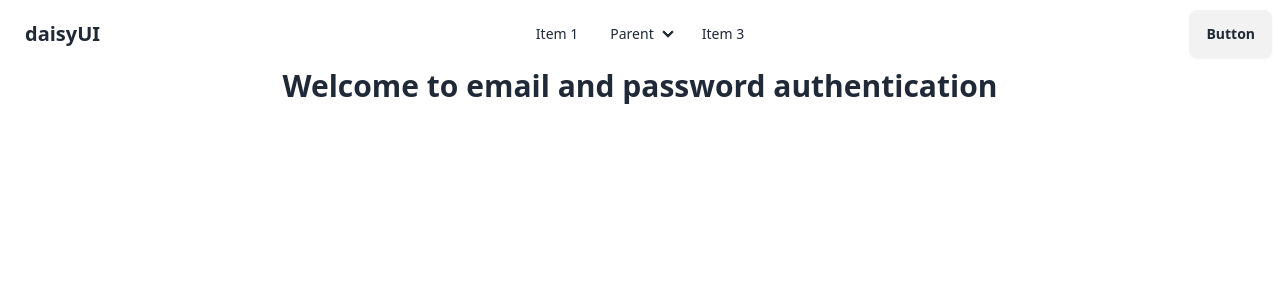
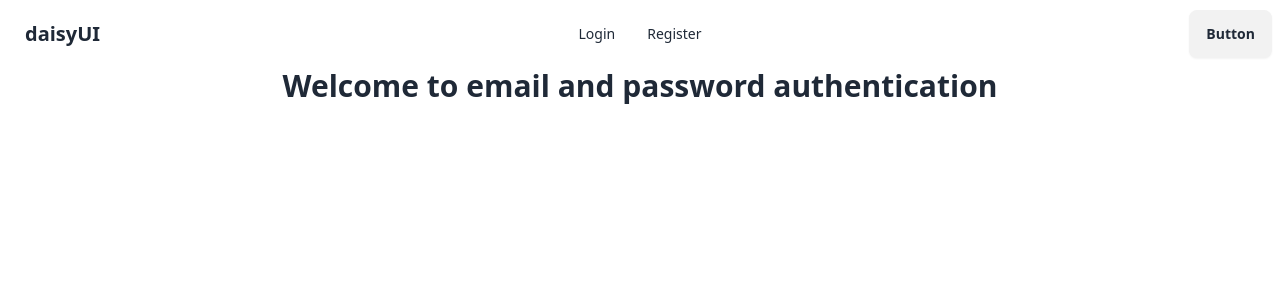
Before and after one commit to ALNoman78/Authentication-by-email, a React (Vite) app: page / in a window 1280 px wide. Shown: the top 300 px of the page. Built offline with nearby package versions, Linux system fonts and the light colour scheme.

Commit message:
dynamic link added

```diff
--- a/src/components/Header/Header.jsx
+++ b/src/components/Header/Header.jsx
@@ -1,6 +1,11 @@
 import React from 'react';
+import { NavLink } from 'react-router-dom';
 
 const Header = () => {
+    const list = <>
+        <li><NavLink to='/login'>Login</NavLink></li>
+        <li><NavLink to='/register'>Register</NavLink></li>
+    </>
     return (
         <div className="navbar bg-base-100">
             <div className="navbar-start">
@@ -22,32 +27,18 @@
                     <ul
                         tabIndex={0}
                         className="menu menu-sm dropdown-content bg-base-100 rounded-box z-[1] mt-3 w-52 p-2 shadow">
-                        <li><a>Item 1</a></li>
-                        <li>
-                            <a>Parent</a>
-                            <ul className="p-2">
-                                <li><a>Submenu 1</a></li>
-                                <li><a>Submenu 2</a></li>
-                            </ul>
-                        </li>
-                        <li><a>Item 3</a></li>
+                        {
+                            list
+                        }
                     </ul>
                 </div>
                 <a className="btn btn-ghost text-xl">daisyUI</a>
             </div>
             <div className="navbar-center hidden lg:flex">
                 <ul className="menu menu-horizontal px-1">
-                    <li><a>Item 1</a></li>
-                    <li>
-                        <details>
-                            <summary>Parent</summary>
-                            <ul className="p-2">
-                                <li><a>Submenu 1</a></li>
-                                <li><a>Submenu 2</a></li>
-                            </ul>
-                        </details>
-                    </li>
-                    <li><a>Item 3</a></li>
+                    {
+                        list
+                    }
                 </ul>
             </div>
             <div className="navbar-end">
```
